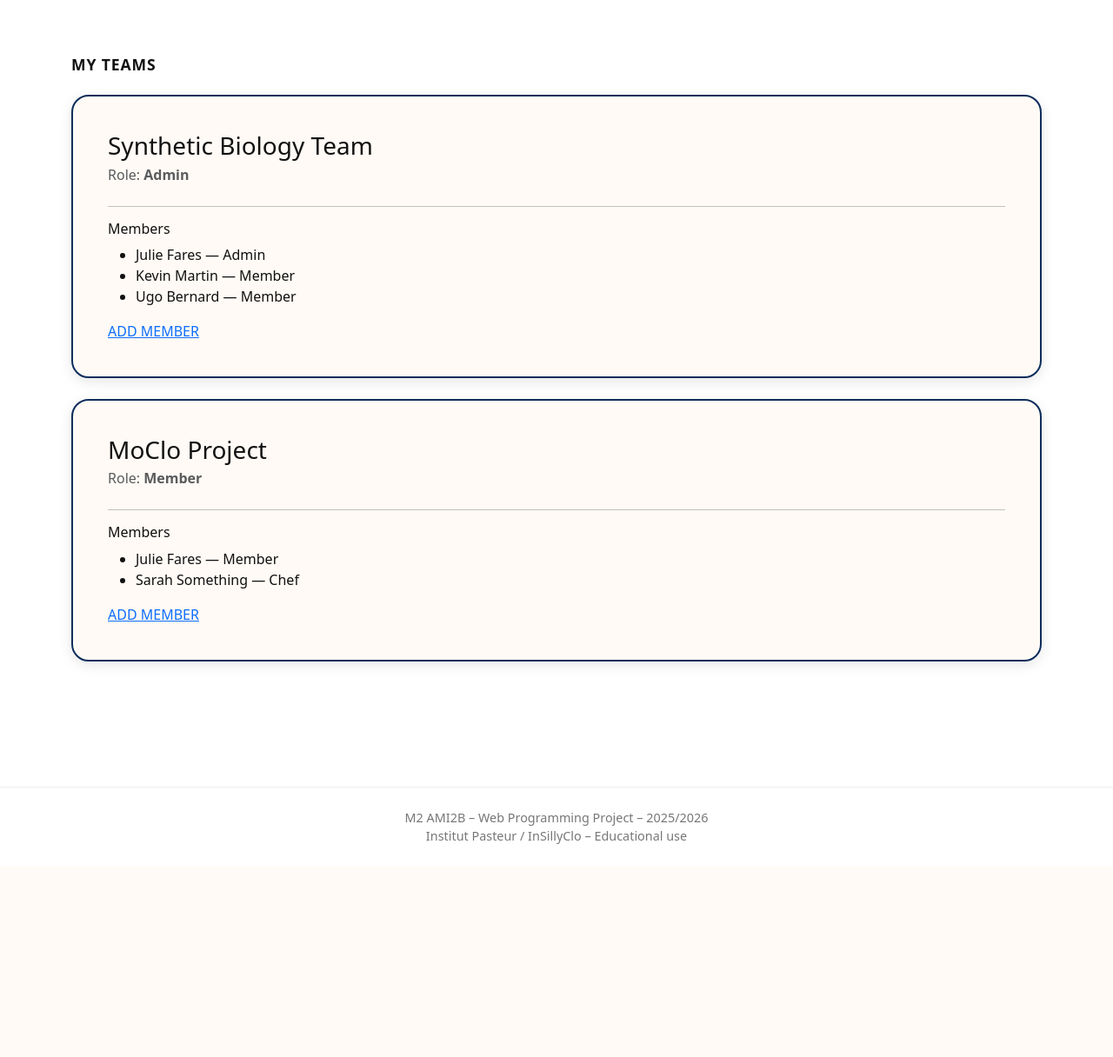
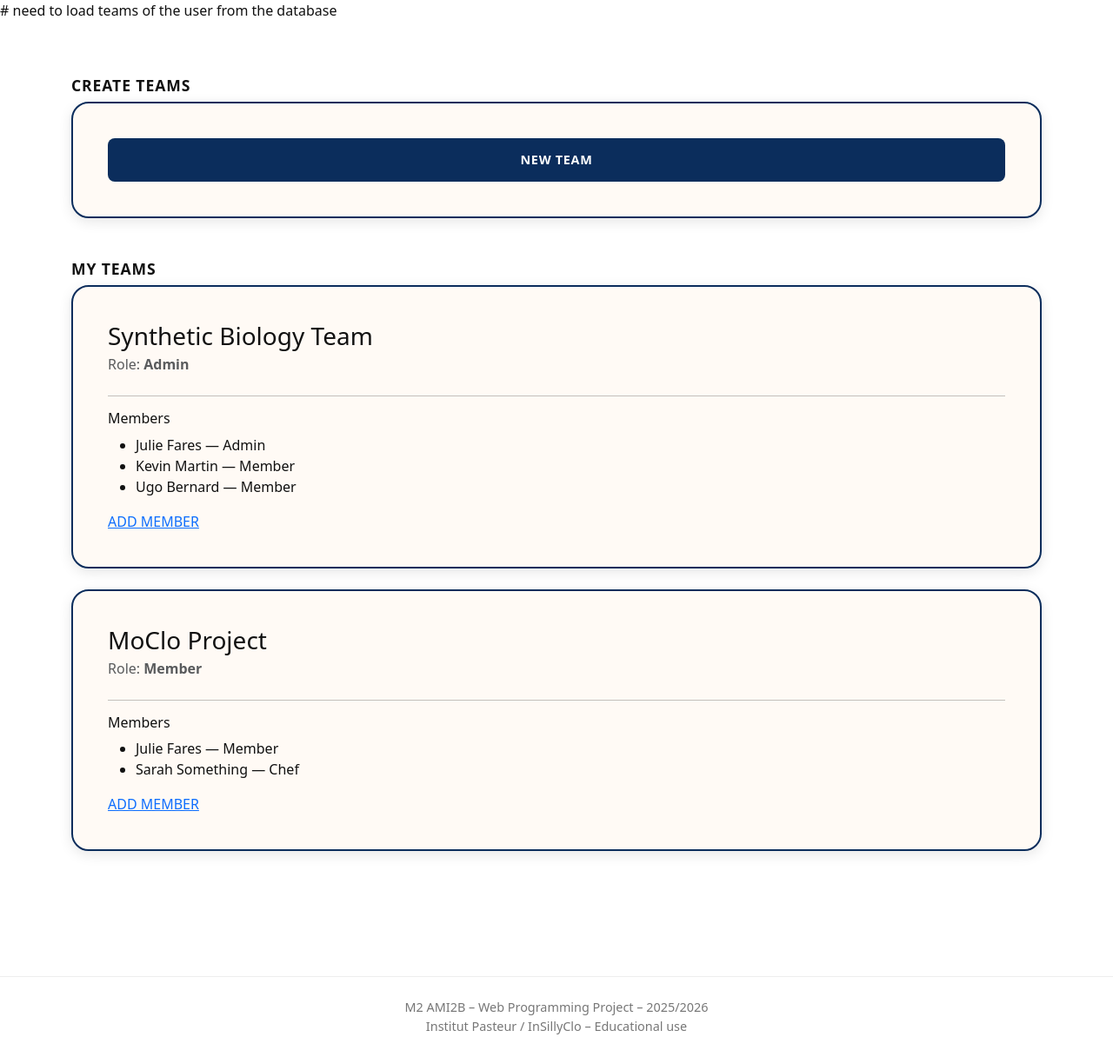
Before and after one commit to MiguelSenHer/projet-web-G4, a Django app: page /accounts/teams/ in a window 1280 px wide. Shown: the part 57-1273 px from the top of the page at 87% size. Before the commit the page ends 1028 px from the top, so only its background shows below. Run offline with Django 5.2, Linux system fonts and the light colour scheme; the visitor is signed in with stand-in values (Sample User, id 1).

Commit message:
a few changes - setting up teams creation

```diff
--- a/src/accounts/templates/accounts/teams.html
+++ b/src/accounts/templates/accounts/teams.html
@@ -14,9 +14,27 @@
 
 {% include 'frontend/navbar.html' %}
 
+# need to load teams of the user from the database
+
 <section class="login-section">
+
+  <div class="container mb-5">
+    <h2 class="panel-title mb-2">CREATE TEAMS</h2>
+    <div class="row g-4">
+
+      <div class="col-lg-12">
+        <div class="login-panel profile-card h-100">
+
+          <a href="{% url 'teams_create' %}" class="btn-create" style="text-decoration: none; text-align: center;">
+            NEW TEAM
+          </a>
+
+        </div>
+      </div>
+    </div>
+  </div>
   <div class="container">
-    <h2 class="panel-title mb-4">MY TEAMS</h2>
+    <h2 class="panel-title mb-2">MY TEAMS</h2>
 
     <div class="row g-4">
 
--- /dev/null
+++ b/src/accounts/templates/accounts/teams_create.html
@@ -0,0 +1,3 @@
+# create teams based on members in the database
+# make sure of the limitations on team creation (e.g., max number of teams per user)
+# and the roles (admin, member) when creating a team
--- a/src/accounts/urls.py
+++ b/src/accounts/urls.py
@@ -18,6 +18,7 @@ urlpatterns = [
     path("signup/", views.signup_view, name="signup"),
     path("profile/", views.profile_view, name="profile"),
     path("teams/", views.teams, name="teams"),
+    path("teams_create/", views.teams_create, name="teams_create"),
     path("password-reset/", auth_views.PasswordResetView.as_view(
     template_name="accounts/password_reset.html"
     ), name="password_reset"),
--- a/src/accounts/views.py
+++ b/src/accounts/views.py
@@ -52,6 +52,9 @@ def signup_view(request):
 def teams(request):
     return render(request, "accounts/teams.html")
 
+@login_required
+def teams_create(request):
+    return render(request, "accounts/teams_create.html")
 
 @login_required
 def profile_view(request):
```
